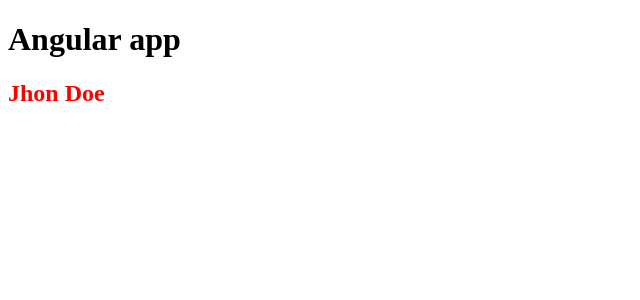
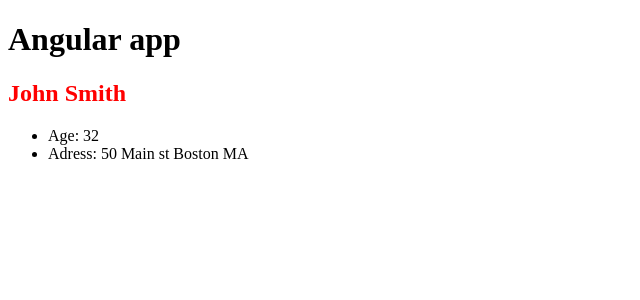
Before and after one commit to AudreyMas/angularapp, an Angular app: page / in a window 1280 px wide. Shown: the top 300 px of the page, without its empty margins (0-640 px from the left). Built offline with nearby package versions, Linux system fonts and the light colour scheme.

Commit message:
string interpolation

```diff
--- a/src/app/components/user/user.component.html
+++ b/src/app/components/user/user.component.html
@@ -1 +1,6 @@
-<h2>Jhon Doe</h2>
+<!-- string interpolation {{}} -->
+<h2>{{firstName}}  {{lastName}}</h2>
+<ul>
+  <li>Age: {{showAge()}}</li>
+  <li> Adress: {{address.street}} {{address.city}} {{address.state}}</li>
+</ul>
--- a/src/app/components/user/user.component.ts
+++ b/src/app/components/user/user.component.ts
@@ -1,4 +1,5 @@
 import {Component} from '@angular/core'
+import { Statement } from '@angular/compiler';
 
 @Component({
   selector:'app-user',
@@ -15,21 +16,19 @@
 export class UserComponent {
   // Properties
   firstName='John';
-  lastName = 'Doe';
+  lastName = 'Smith';
   age = 30;
+  address = {
+    street: '50 Main st',
+    city: 'Boston',
+    state: 'MA'
+  }
   // Methods
   constructor(){ //Initialize the component //Injected dependencies
-    //this.sayHello();
-    console.log(this.age);
-    this.hasBirthday();
-    console.log(this.age);
+
   }
 
-  sayHello(){
-    console.log(`Hello ${this.firstName}`) // or old js = Hello ''+''+this.firstName
-  }
-
-  hasBirthday(){
-    this.age +=1;
+  showAge(){
+    return this.age + 2;
   }
 }
```
